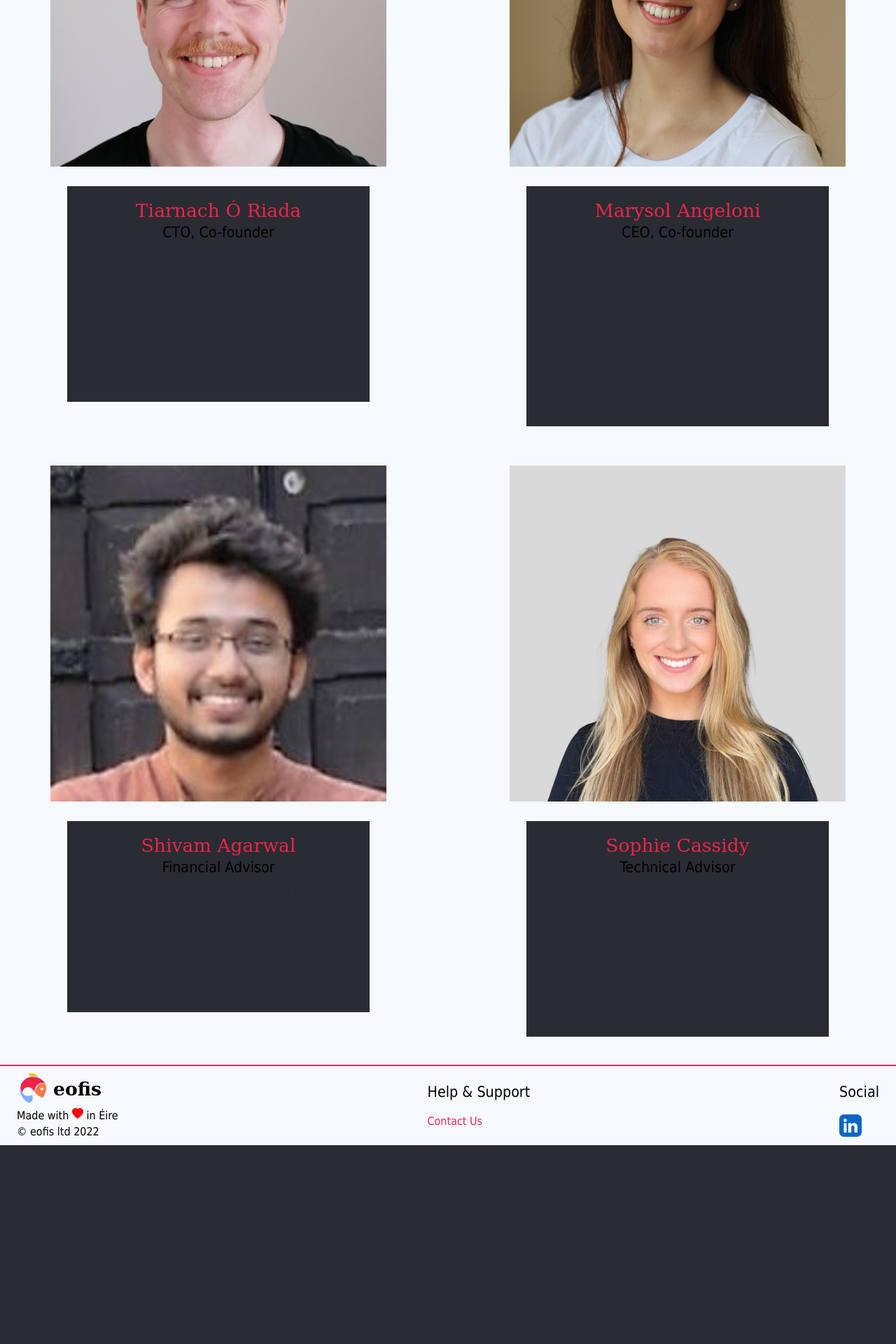
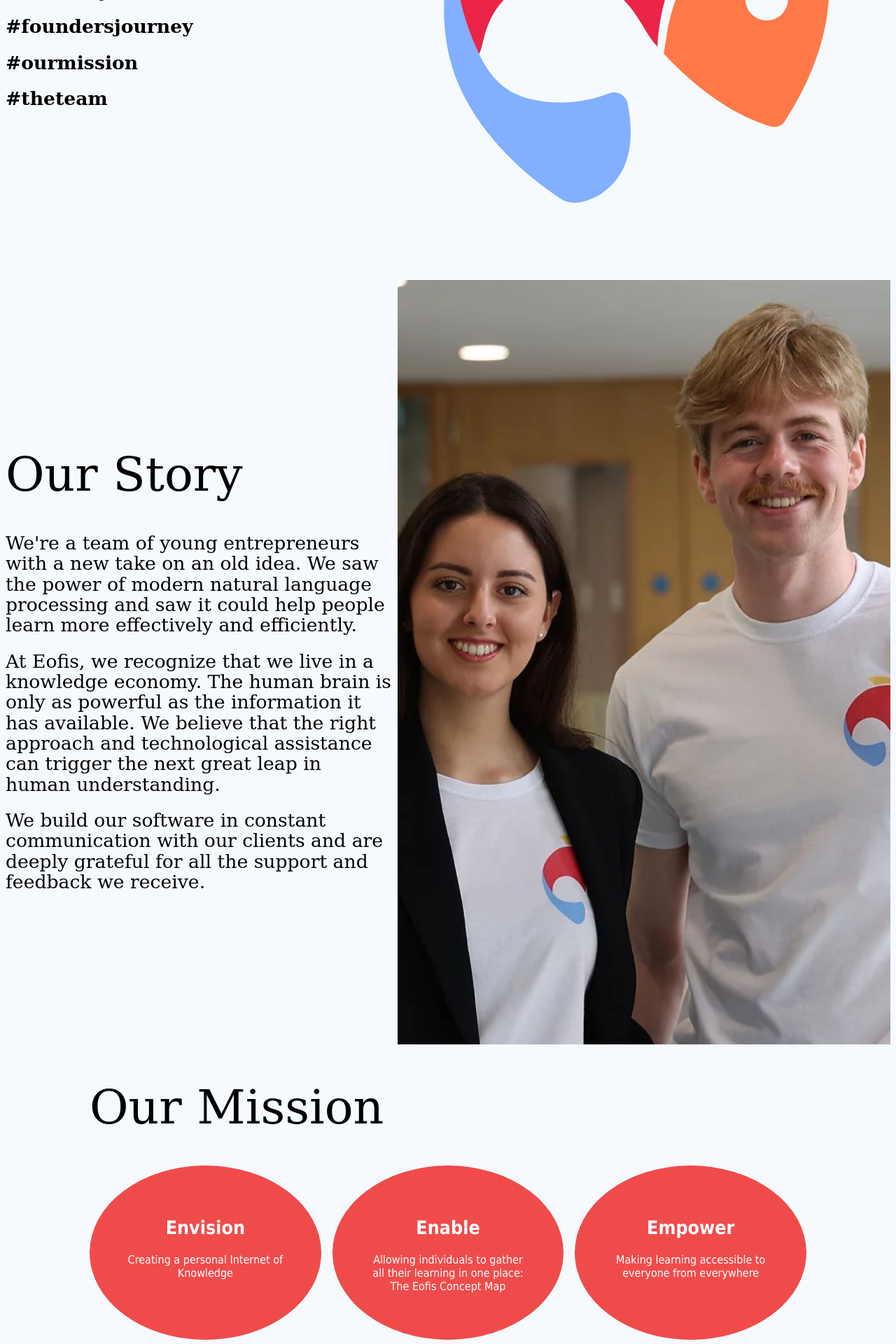
Before and after one commit to EOFIS/eofis.github.io, a React (Create React App) app: page /about in a window 1280 px wide. Shown: the part 480-2400 px from the top of the page at 70% size. Before the commit the page ends 2116 px from the top, so only its background shows below. Built offline with nearby package versions, Linux system fonts and the light colour scheme.

Commit message:
feat: :sparkles: Inital code to render About page

```diff
--- a/src/components/PersonList.module.sass
+++ b/src/components/PersonList.module.sass
@@ -10,7 +10,7 @@
 
 .personListItem
     min-width: 300px
-    max-width: 480px
+    max-width: 20%
     height: fit-content
     flex-grow: 1
     img
--- /dev/null
+++ b/src/pages/about/About.module.sass
@@ -0,0 +1,20 @@
+.title
+    h1
+        color: black
+        font-weight: bold
+    h2
+        color: black
+        font-weight: bold
+.section
+    h1, h2
+        color: black
+.about-ourmission-section
+    h1, h2, h3, h4
+        font-family: var(--font-family-sans-serif)
+        color: white
+        text-align: center
+        font-weight: bold
+    p
+        font-family: var(--font-family-sans-serif)
+        color: white
+        text-align: center
--- a/src/pages/about/AboutPage.tsx
+++ b/src/pages/about/AboutPage.tsx
@@ -1,47 +1,121 @@
 import React from "react";
 import { PersonList } from "../../components/PersonList";
+import style from "./About.module.sass";
+import logo from "../../logo.svg";
 
 export const AboutPage = () => {
-    return <div>
+  return (
+    <div>
+      <div className="full-height-screen">
+        <div className="full-width-container w1-2">
+          <div className={style["title"]}>
+            <h1>This is Us.</h1>
+            <h2>#ourstory</h2>
+            <h2>#foundersjourney</h2>
+            <h2>#ourmission</h2>
+            <h2>#theteam</h2>
+          </div>
+          <img title="Eofis Logo" src={logo} alt="Eofis logo" />
+        </div>
+      </div>
+      <div className="full-height-screen">
+        <div className="full-width-container w1-2">
+          <div className={style["section"]}>
+            <h1>Our Story</h1>
+            <h2>
+              We're a team of young entrepreneurs with a new take on an old
+              idea. We saw the power of modern natural language processing and
+              saw it could help people learn more effectively and efficiently.
+            </h2>
+            <h2>
+              At Eofis, we recognize that we live in a knowledge economy. The
+              human brain is only as powerful as the information it has
+              available. We believe that the right approach and technological
+              assistance can trigger the next great leap in human understanding.
+            </h2>
+            <h2>
+              We build our software in constant communication with our clients
+              and are deeply grateful for all the support and feedback we
+              receive.
+            </h2>
+          </div>
+          <img
+            title="Founder Headshot Picture"
+            src="img/mnt.webp"
+            alt="Founders"
+          />
+        </div>
+      </div>
+      <div className="full-height-screen-column">
+        <div className={style["section"]}>
+        <h1>Our Mission</h1>
+        <div className="full-width-container w1-2 with-circle-underlay">
+          <div className={style["about-ourmission-section"]}>
+            <div>
+              <h2>Envision</h2>
+              <p>Creating a personal Internet of Knowledge</p>
+            </div>
+            <div>
+              <h2>Enable</h2>
+              <p>
+                Allowing individuals to gather all their learning in one place:
+                The Eofis Concept Map
+              </p>
+            </div>
+            <div>
+              <h2>Empower</h2>
+              <p>Making learning accessible to everyone from everywhere</p>
+            </div>
+          </div>
+        </div>
+        </div>
+      </div>
       <div>
         <h1>Meet the team</h1>
-            <PersonList people={[
+        <PersonList
+          people={[
             {
-                    imageSrc: 'img/tiarnach.jpg',
-                    name: 'Tiarnach Ó Riada',
-                    position: 'CTO, Co-founder',
+              imageSrc: "img/tiarnach.jpg",
+              name: "Tiarnach Ó Riada",
+              position: "CTO, Co-founder",
               linkedInURL: "https://www.linkedin.com/in/tiarnachreidy/",
-                    description: "BEng Electronics\nSoftware Developer at Spanish Point Tech.\n\
-                        Tiarnach coordinates and implements the technical vision of eofis as the lead developer. He developed the core proof of concept as his bachelor's thesis at UCD and is currently hard at work somewhere badly lit."
+              description:
+                "BEng Electronics\nSoftware Developer at Spanish Point Tech.\n\
+                        Tiarnach coordinates and implements the technical vision of eofis as the lead developer. He developed the core proof of concept as his bachelor's thesis at UCD and is currently hard at work somewhere badly lit.",
             },
             {
-                    imageSrc: 'img/marysol1.jpg',
-                    name: 'Marysol Angeloni',
-                    position: 'CEO, Co-founder',
-                    linkedInURL: 'https://www.linkedin.com/in/marysol-angeloni-637810194/',
-                    description: "MSc Management, BA History and Politics\nStartup coordinator at Web Summit\n\
+              imageSrc: "img/marysol1.jpg",
+              name: "Marysol Angeloni",
+              position: "CEO, Co-founder",
+              linkedInURL:
+                "https://www.linkedin.com/in/marysol-angeloni-637810194/",
+              description:
+                "MSc Management, BA History and Politics\nStartup coordinator at Web Summit\n\
                         Marysol has been starting businesses since 2018 when she started GiftIt, a nonprofit to allow people to donate their skills in the aid of charities.\n\
-                        She's passionate about prototyping and customer-focused development."
+                        She's passionate about prototyping and customer-focused development.",
             },
             {
-                    imageSrc: 'img/shivam1.jpg',
-                    name: 'Shivam Agarwal',
-                    position: 'Financial Advisor',
-                    linkedInURL: 'https://www.linkedin.com/in/shivam-agarwal-8a625a5b/',
-                    description: 'PhD candidate in Finance and Operational Risk at UCD\n\
-                        Shivam defines our financial models and conducts market research. His advice and hard work as team member contributes to meaningful, finance-oriented conversations with potential investors.'
+              imageSrc: "img/shivam1.jpg",
+              name: "Shivam Agarwal",
+              position: "Financial Advisor",
+              linkedInURL:
+                "https://www.linkedin.com/in/shivam-agarwal-8a625a5b/",
+              description:
+                "PhD candidate in Finance and Operational Risk at UCD\n\
+                        Shivam defines our financial models and conducts market research. His advice and hard work as team member contributes to meaningful, finance-oriented conversations with potential investors.",
             },
             {
-                    imageSrc: 'img/sophie1.png',
-                    name: 'Sophie Cassidy',
-                    position: 'Technical Advisor',
-                    linkedInURL: 'https://www.linkedin.com/in/scassidy04/',
-                    description: 'BEngSc, MEng Mechanical\nGraduate software engineer at Vodafone.\n\
-                        Sophie was a fellow participant in the NovaUCD Student Enterprise Competition with FloMo. Sophie bridges the technical and business worlds, and shares her tech expertise to guide the development of eofis.'
+              imageSrc: "img/sophie1.png",
+              name: "Sophie Cassidy",
+              position: "Technical Advisor",
+              linkedInURL: "https://www.linkedin.com/in/scassidy04/",
+              description:
+                "BEngSc, MEng Mechanical\nGraduate software engineer at Vodafone.\n\
+                        Sophie was a fellow participant in the NovaUCD Student Enterprise Competition with FloMo. Sophie bridges the technical and business worlds, and shares her tech expertise to guide the development of eofis.",
             },
-            ]} />
-
+          ]}
+        />
       </div>
-
     </div>
-}
+  );
+};
--- a/src/style/full-height-screen.sass
+++ b/src/style/full-height-screen.sass
@@ -2,6 +2,27 @@
     min-height: 100vh
     display: flex
     flex-direction: row
+    &>.full-width-container
+        display: flex
+        align-items: center
+        justify-content: space-around
+        padding: 8px
+        gap: 8px
+        max-width: var(--width-centering-max)
+        height: 100%
+        margin: auto
+        flex-grow: 1
+        &>*
+            flex: 1 0
+    img, video
+        width: 100%
+    h1, h2, h3, h4, h5, h6
+        text-align: left
+.full-height-screen-column
+    min-height: 100vh
+    display: flex
+    flex-direction: column
+    padding: 0% 10%
     &>.full-width-container
         display: flex
         align-items: center
@@ -56,6 +77,16 @@
                 background: #fbc02b
             &:nth-child(3n+3)
                 background: #f04b4b
+.with-circle-underlay
+    background: var(--colour-light-bg)
+    &>div
+        display: flex
+        gap: 16px
+        &>*
+            padding: 5% 5%
+            border-radius: 50%
+            background: #f04b4b
+            width: 100%
 .underlay-container
     color: var(--colour-light-text)
 .icon-container
```
Also changed, not shown: src/components/PersonList.tsx (+11 -10 lines). Lines whose indentation alone changed are shown as unchanged.
